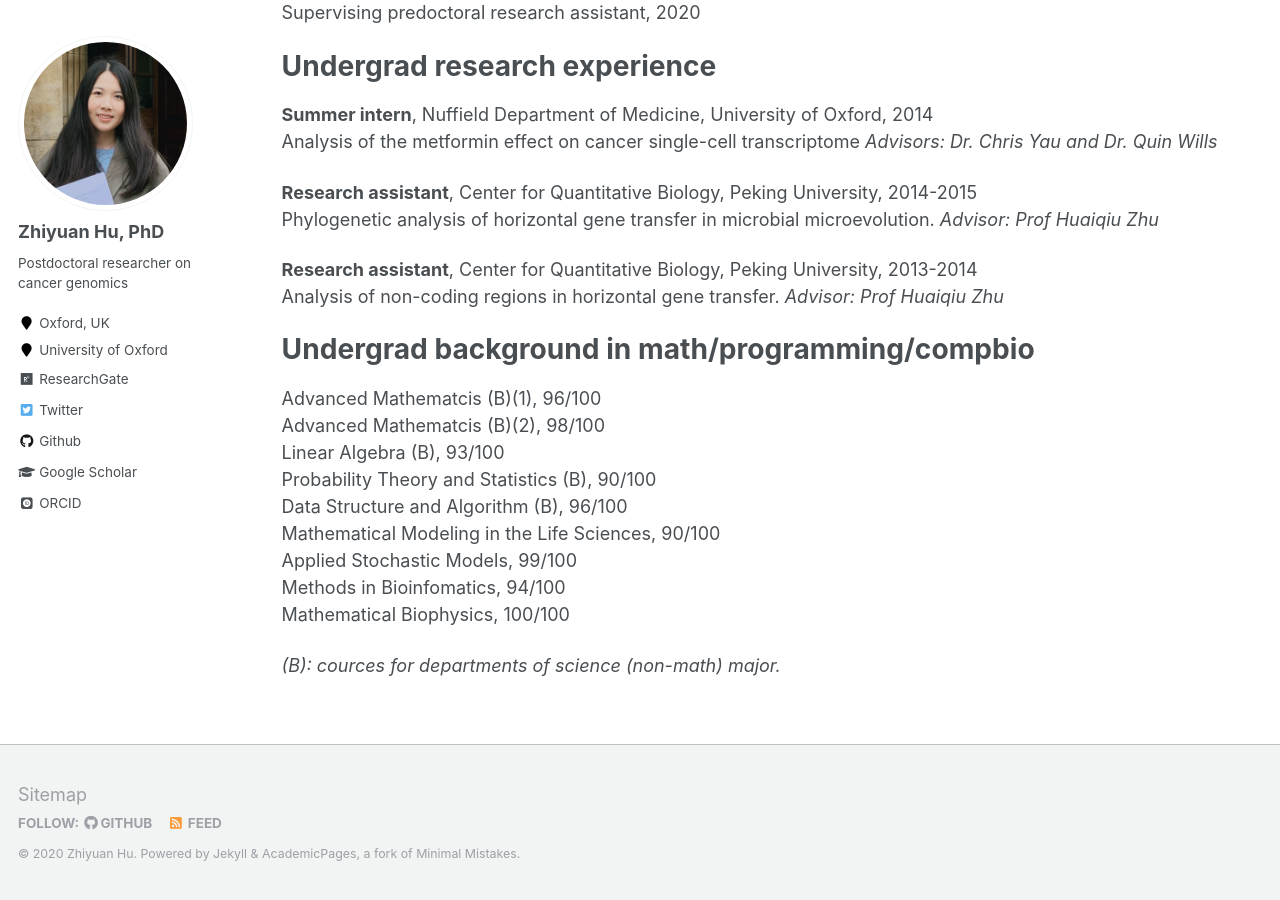
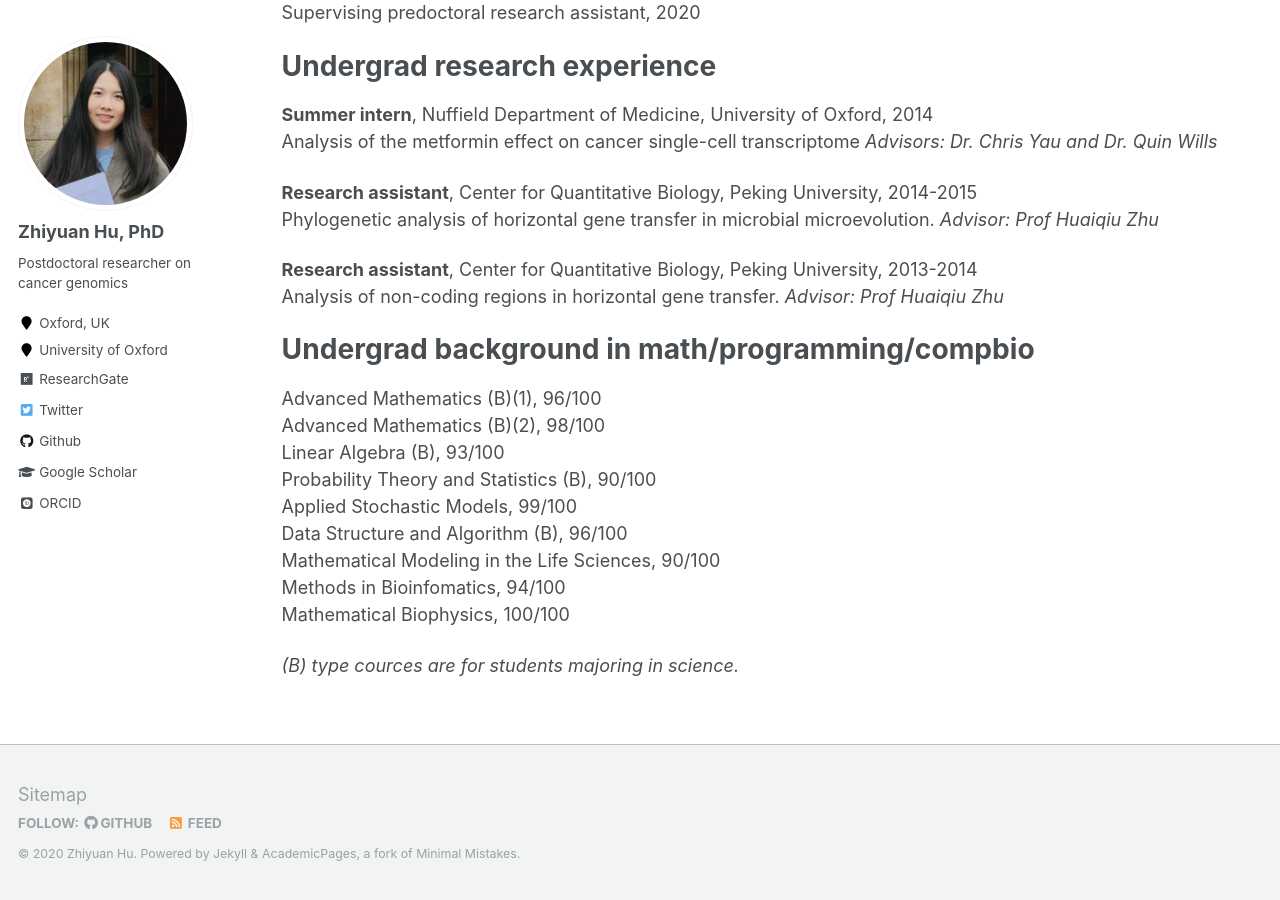
Before and after one commit to ZYBunnyHu/ZYBunnyHu.github.io, a Jekyll site: the page built from _pages/cv.md, in a window 1280 px wide and 900 px high, scrolled down 1425 px. Built offline with Jekyll 4.4.1, drawn with Linux system fonts in a browser that asks for light colours; some web fonts are replaced.

Commit message:
Update cv.md

```diff
--- a/_pages/cv.md
+++ b/_pages/cv.md
@@ -70,14 +70,14 @@ Analysis of non-coding regions in horizontal gene transfer. *Advisor: Prof Huaiq
 
 Undergrad background in math/programming/compbio
 ======
-Advanced Mathematcis (B)(1), 96/100
-Advanced Mathematcis (B)(2), 98/100
+Advanced Mathematics (B)(1), 96/100
+Advanced Mathematics (B)(2), 98/100
 Linear Algebra (B), 93/100
 Probability Theory and Statistics (B), 90/100
+Applied Stochastic Models, 99/100
 Data Structure and Algorithm (B), 96/100
 Mathematical Modeling in the Life Sciences, 90/100
-Applied Stochastic Models, 99/100
 Methods in Bioinfomatics, 94/100
 Mathematical Biophysics, 100/100
 
-*(B): cources for departments of science (non-math) major.*
+*(B) type cources are for students majoring in science.*
```
